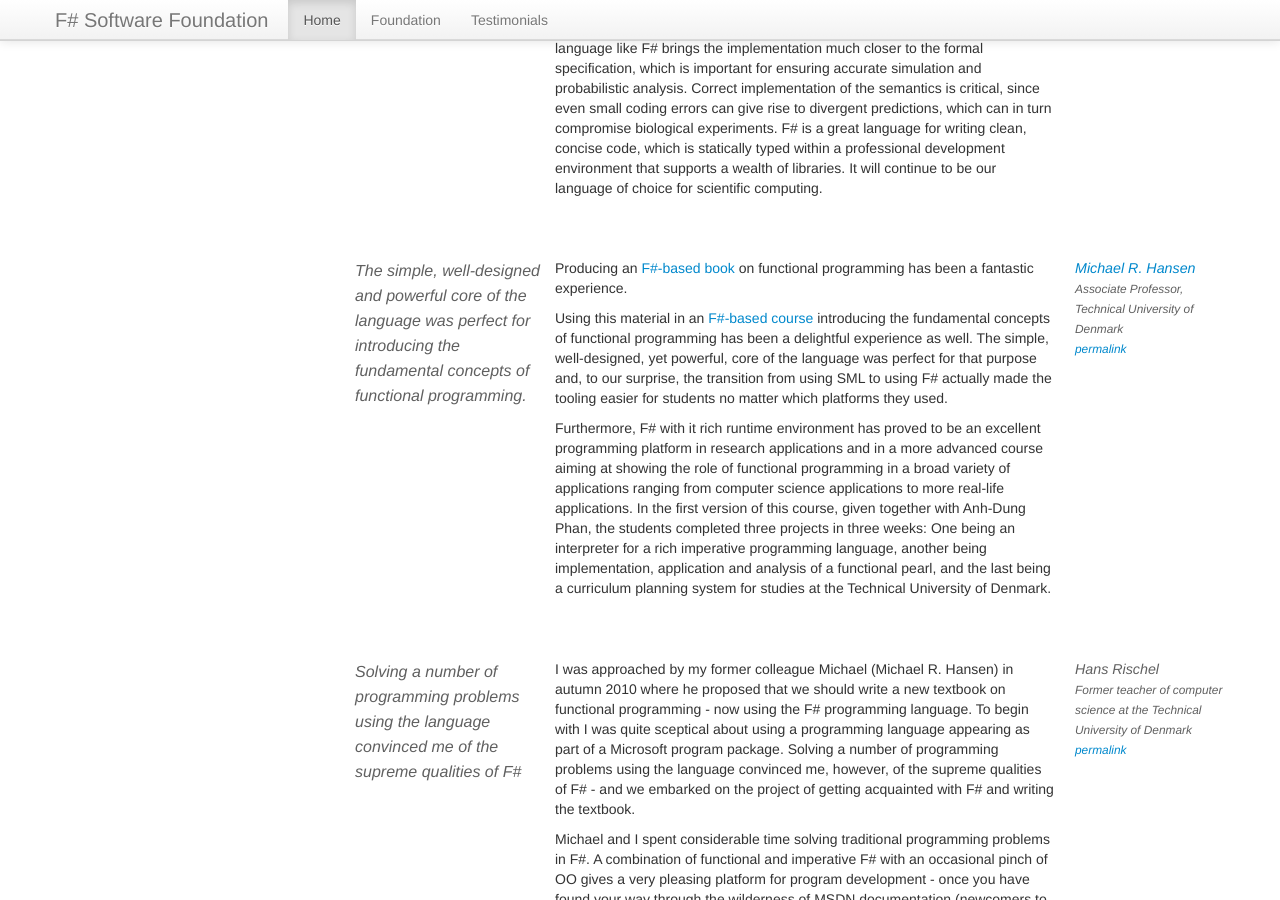
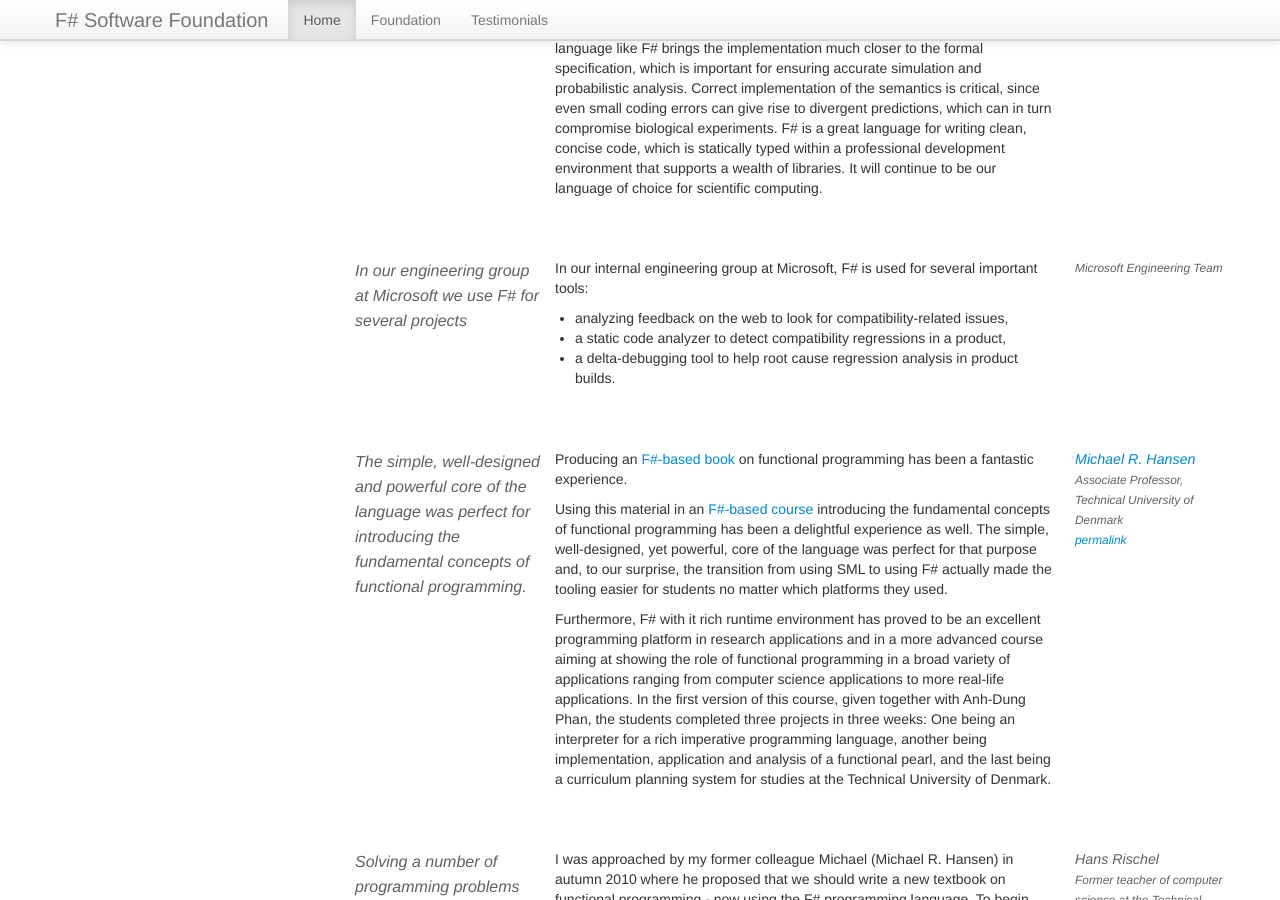
Before and after one commit to fsharp/fsharp.org, a Jekyll site: the page built from testimonials/index.md, in a window 1280 px wide and 900 px high, scrolled down 6363 px. Built offline with Jekyll 4.4.1, drawn with Linux system fonts in a browser that asks for light colours; nearby versions of some CDN libraries; some web fonts are replaced; comment, search, counter and statistics services are not loaded.

Commit message:
Update index.md

```diff
--- a/testimonials/index.md
+++ b/testimonials/index.md
@@ -459,6 +459,19 @@ biological experiments. F# is a great language for writing clean, concise code,
 statically typed within a professional development environment that supports a wealth of
 libraries. It will continue to be our language of choice for scientific computing.
 <div class="keywords">biology, modelling, algorithms, analysis, DNA computing, correct, scientific computing</div>
+
+<a id="miccrosoft-engineering" href="#">&nbsp;</a>
+---
+
+> In our engineering group at Microsoft we use F# for several projects
+
+1. Microsoft Engineering Team
+
+In our internal engineering group at Microsoft, F# is used for several important tools:
+*  analyzing feedback on the web to look for compatibility-related issues,
+*  a static code analyzer to detect compatibility regressions in a product,
+*  a delta-debugging tool to help root cause regression analysis in product builds.
+
 
 <a id="michael-hansen" href="#">&nbsp;</a>
 ---
```
